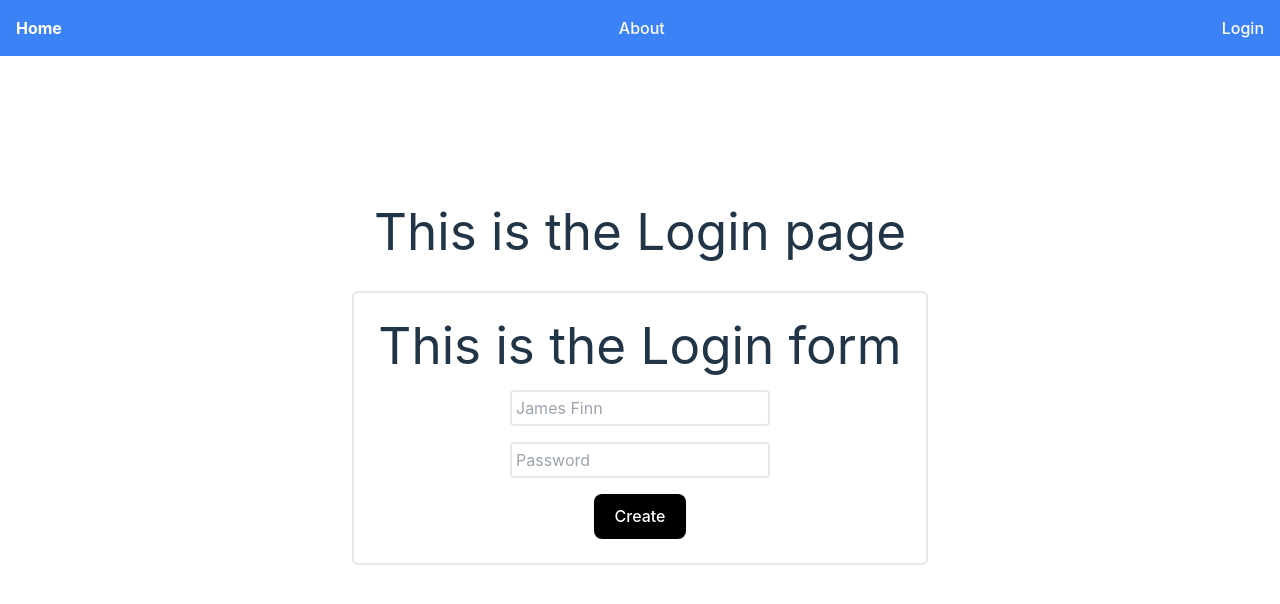
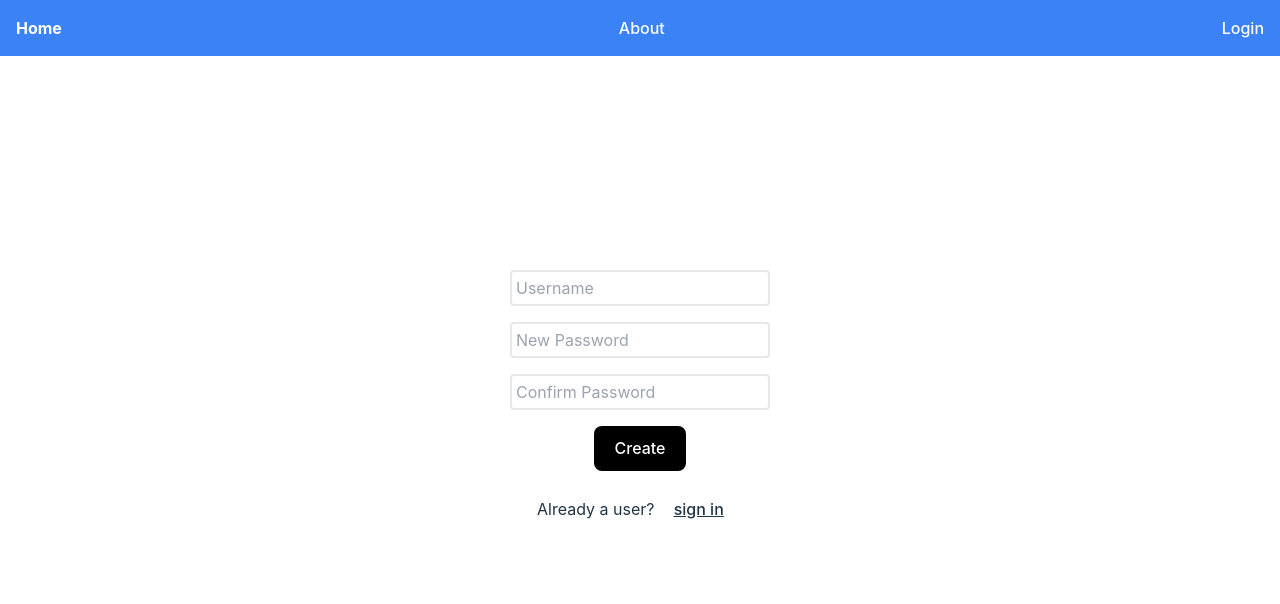
Before and after one commit to jackhr/new-photo-filter-frontend, a React (Vite) app: page /login in a window 1280 px wide. Shown: the top 604 px of the page. Built offline with nearby package versions, Linux system fonts and the light colour scheme.

Commit message:
Refactor login form component

```diff
--- a/src/components/LoginForm/LoginForm.tsx
+++ b/src/components/LoginForm/LoginForm.tsx
@@ -1,18 +1,70 @@
-import { Form, useSubmit } from "react-router-dom";
+import { MouseEvent, useState } from "react";
+import { Form } from "react-router-dom";
+import { FormEvent } from "react";
 
 export default function LoginForm() {
-    const submit = useSubmit();
+    const [loggingIn, setLoggingIn] = useState(false);
+    const viewOtherForm = (e: MouseEvent<HTMLButtonElement, globalThis.MouseEvent>) => {
+        e.preventDefault();
+        setLoggingIn(!loggingIn);
+    };
+
+    const handleLogin = (e: FormEvent<HTMLFormElement>) => {
+        e.preventDefault();
+        const form = e.target as HTMLFormElement;
+        const formData = new FormData(form);
+        const data = {
+            username: formData.get("username"),
+            password: formData.get("password"),
+        };
+        console.log(data);
+    }
+
+    const handleSignUp = (e: FormEvent<HTMLFormElement>) => {
+        e.preventDefault();
+        const form = e.target as HTMLFormElement;
+        const formData = new FormData(form);
+        const data = {
+            username: formData.get("username"),
+            password: formData.get("password"),
+        };
+        console.log(data);
+    }
+
     return (
-        <div className="border-solid border-grey border-2 rounded-md m-8 p-6">
-            <h1 className="mb-4">This is the Login form</h1>
-            <Form className="flex flex-col items-center gap-4" method="post" action="/events" onChange={(evt) => {
-                evt.preventDefault();
-                submit(evt.currentTarget);
-            }}>
-                <input className="border-solid border-2 border-grey p-1 rounded" type="text" name="username" placeholder="James Finn" />
-                <input className="border-solid border-2 border-grey p-1 rounded" type="password" name="password" placeholder="Password"/>
-                <button className="bg-black text-white" type="submit">Create</button>
-            </Form>
+        <div className="border-solid border-grey m-8 p-6">
+            {loggingIn ? (
+                <Form className="flex flex-col items-center gap-4" method="post" onSubmit={(e) => handleLogin(e)}>
+                    <input className="border-solid border-2 border-grey p-1 rounded" type="text" name="username" placeholder="Username" />
+                    <input className="border-solid border-2 border-grey p-1 rounded" type="password" name="password" placeholder="Password"/>
+                    <button className="bg-black text-white" type="submit">Login</button>
+                    <span>
+                        Not a user?
+                        <button
+                            onClick={(e) => viewOtherForm(e)}
+                            className="bg-transparent border-0 transition-none underline"
+                        >
+                            create an account
+                        </button>
+                    </span>
+                </Form>
+            ) : (
+                <Form className="flex flex-col items-center gap-4" method="post"  onSubmit={(e) => handleSignUp(e)}>
+                    <input className="border-solid border-2 border-grey p-1 rounded" type="text" name="username" placeholder="Username" />
+                    <input className="border-solid border-2 border-grey p-1 rounded" type="password" name="password" placeholder="New Password"/>
+                    <input className="border-solid border-2 border-grey p-1 rounded" type="password" name="confirm-password" placeholder="Confirm Password"/>
+                    <button className="bg-black text-white" type="submit">Create</button>
+                    <span>
+                        Already a user?
+                        <button
+                            onClick={(e) => viewOtherForm(e)}
+                            className="bg-transparent border-0 transition-none underline"
+                        >
+                            sign in
+                        </button>
+                    </span>
+                </Form>
+            )}
         </div>
     );
 }
--- a/src/pages/Login/Login.tsx
+++ b/src/pages/Login/Login.tsx
@@ -3,7 +3,6 @@ import LoginForm from "../../components/LoginForm/LoginForm";
 export default function Login() {
     return (
         <div>
-            <h1>This is the Login page</h1>
             <LoginForm />
         </div>
     );
```
